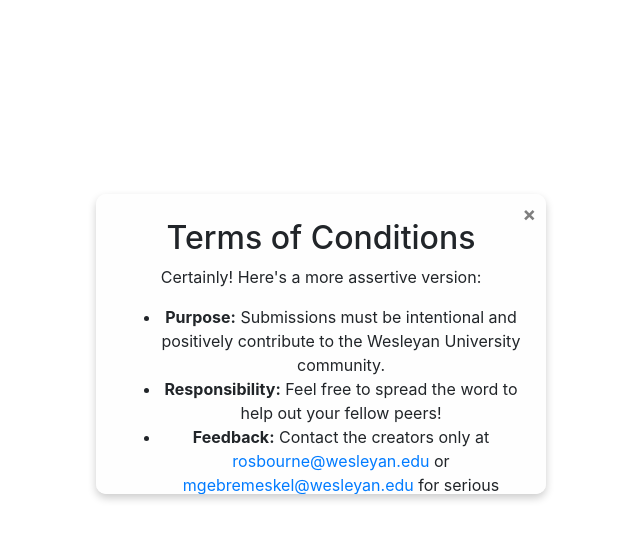
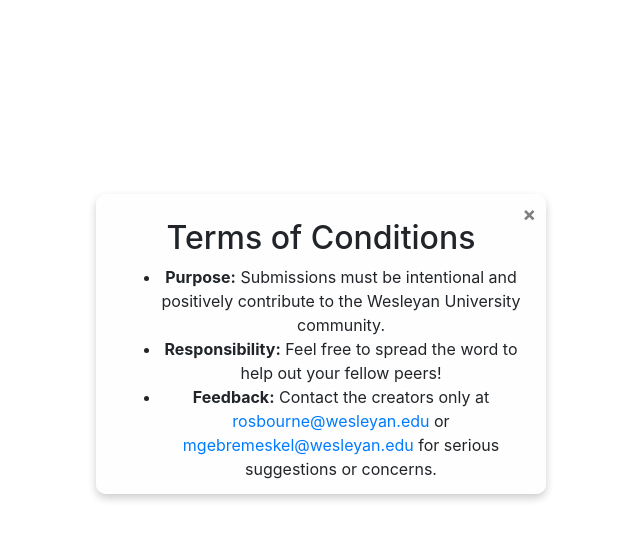
Before and after one commit to Romani20/resource-generator, a Flask app: page /toc_page in a window 1280 px wide. Shown: the part 56-590 px from the top of the page, without its empty margins (319-959 px from the left). Run offline with Flask 3, Linux system fonts and the light colour scheme; some libraries are stand-ins or nearby versions.

Commit message:
Fixed terms of cond.

```diff
--- a/website/templates/terms.html
+++ b/website/templates/terms.html
@@ -5,8 +5,6 @@
         <span class="close" onclick="toggleTextbox()">&times;</span>
         <h2>Terms of Conditions</h2>
 <div>
-    <p>Certainly! Here's a more assertive version:</p>
-
     <ul>
         <li><strong>Purpose:</strong> Submissions must be intentional and positively contribute to the Wesleyan University community.</li>
         <li><strong>Responsibility:</strong> Feel free to spread the word to help out your fellow peers!</li>
```
